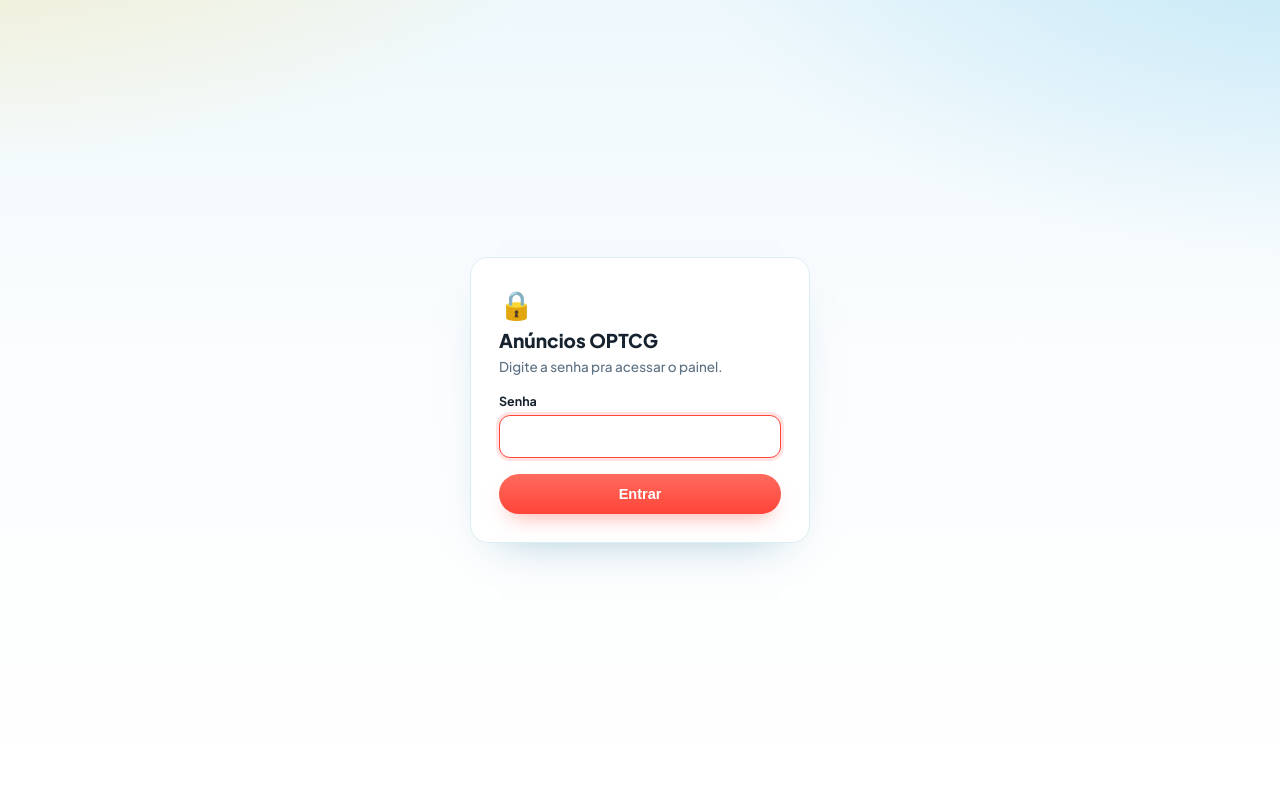
After one commit to baumgarteng/anuncios-optcg, a Flask app: page /login in a window 1280 px wide. The commit adds this page. Run offline with Flask 3, Linux system fonts and the light colour scheme; some libraries are stand-ins or nearby versions.

Commit message:
Adiciona senha simples pro painel de anúncios + CTA de WhatsApp no binder
Todo o painel (/ e todas as rotas /api/*) agora exige uma senha simples
(APP_LOGIN_SENHA, padrão "optcg") antes de deixar entrar — só pra afastar
visita curiosa mexendo nos anúncios quando o link do binder circula por
aí, não é segurança de verdade. Sessão dura 400 dias num cookie assinado
(APP_SECRET_KEY via env var, senão cada deploy derrubaria todo mundo
logado), então não pede senha de novo no mesmo navegador. Link "Sair"
discreto no cabeçalho.

Os binders públicos (/binder/<token>) e o /healthz ficam de fora do
gate — continuam abertos, sem senha nenhuma.

De brinde: botão de WhatsApp no rodapé do binder público, convidando quem
vê o catálogo a chamar pra saber mais sobre o sistema de anúncios.

Co-Authored-By: Claude Sonnet 5 <noreply@anthropic.com>
Claude-Session: https://claude.ai/code/session_01LCWn1BiojdxE14GfkXwMtC

```diff
--- a/app.py
+++ b/app.py
@@ -6,7 +6,7 @@ import urllib.parse
 import urllib.error
 import numpy as np
 import cv2
-from flask import Flask, request, jsonify, render_template
+from flask import Flask, request, jsonify, render_template, redirect, url_for, session
 
 DATABASE_URL = os.environ.get("DATABASE_URL", "")
 ANTHROPIC_KEY = os.environ.get("ANTHROPIC_API_KEY", "")
@@ -16,6 +16,10 @@ SUPERFRETE_TOKEN = os.environ.get("SUPERFRETE_TOKEN", "")
 SUPERFRETE_BASE = os.environ.get("SUPERFRETE_BASE", "https://api.superfrete.com")
 JORNADAGAMES_API_KEY = os.environ.get("JORNADAGAMES_API_KEY", "")
 JORNADAGAMES_BASE = os.environ.get("JORNADAGAMES_BASE", "https://api.jornadagames.com")
+# senha simples só pra afastar curioso — protege o painel de anúncios (não os
+# binders públicos, que continuam abertos pra quem recebe o link). Guardada
+# como env var pra poder trocar sem mexer no código; "optcg" é só o padrão.
+APP_LOGIN_SENHA = os.environ.get("APP_LOGIN_SENHA", "optcg")
 
 # endereço fixo de origem (remetente) — sempre o mesmo, informado pelo usuário
 ORIGEM_ENDERECO = {
@@ -94,6 +98,11 @@ def _superfrete_get(path):
 
 
 app = Flask(__name__)
+# chave fixa via env var pra cookie de login sobreviver a deploy/restart —
+# sem isso, cada novo processo teria uma chave aleatória diferente e
+# derrubaria o login de todo mundo a cada deploy.
+app.secret_key = os.environ.get("APP_SECRET_KEY") or secrets.token_hex(32)
+app.permanent_session_lifetime = datetime.timedelta(days=400)
 
 
 # ---------------------------------------------------------------- banco
@@ -438,6 +447,51 @@ def parse_json(txt):
     except json.JSONDecodeError as e:
         raise ValueError(f"JSON inválido na resposta: {e}")
     return obj
+
+
+# ---------------------------------------------------------------- login
+# gate simples por senha pro painel de anúncios — não é segurança de
+# verdade, é só pra afastar visita curiosa mexendo nos anúncios. Os
+# binders públicos (/binder/<token>) e o healthcheck ficam de fora: são
+# pra quem não tem (e não precisa ter) a senha.
+_ROTAS_SEM_LOGIN = ("/login", "/healthz")
+
+
+@app.before_request
+def _exigir_login():
+    caminho = request.path
+    if caminho.startswith("/binder/") or caminho in _ROTAS_SEM_LOGIN:
+        return
+    if session.get("autenticado"):
+        return
+    if caminho.startswith("/api/"):
+        return jsonify(erro="faça login pra usar o sistema de anúncios"), 401
+    return redirect(url_for("login", next=caminho))
+
+
+@app.get("/login")
+def login():
+    return render_template("login.html", next=request.args.get("next", ""))
+
+
+@app.post("/login")
+def login_post():
+    senha = (request.form.get("senha") or "").strip()
+    destino = request.form.get("next") or "/"
+    if not destino.startswith("/"):
+        destino = "/"
+    if senha and senha == APP_LOGIN_SENHA:
+        session.clear()
+        session["autenticado"] = True
+        session.permanent = True
+        return redirect(destino)
+    return render_template("login.html", erro=True, next=destino)
+
+
+@app.get("/logout")
+def logout():
+    session.clear()
+    return redirect(url_for("login"))
 
 
 # ---------------------------------------------------------------- rotas
--- a/templates/index.html
+++ b/templates/index.html
@@ -364,6 +364,7 @@ textarea{resize:vertical;min-height:62px;font-variant-numeric:normal}
     <span class="sub">One Piece TCG — gerador para grupos de WhatsApp</span>
   </div>
   <span class="health" id="health-wrap"><span class="dot"></span><span class="mono" id="health"></span></span>
+  <a href="/logout" class="hint" style="margin-left:8px;text-decoration:none">Sair</a>
 </div>
 
 <div class="tabs" role="tablist">
--- /dev/null
+++ b/templates/login.html
@@ -0,0 +1,59 @@
+<!doctype html>
+<html lang="pt-BR">
+<meta charset="utf-8">
+<meta name="viewport" content="width=device-width, initial-scale=1">
+<title>Entrar — Anúncios OPTCG</title>
+<style>
+@import url('https://fonts.googleapis.com/css2?family=Plus+Jakarta+Sans:wght@500;600;700;800&display=swap');
+:root{
+  --background:#eef8fc;--foreground:#16232f;--muted-foreground:#5c7183;--card:#ffffff;
+  --border:#dbeef5;--input:#ffffff;--primary:#ff4438;--primary-lit:#ff6b5e;
+  --destructive:#e6392c;--destructive-bg:#ffefec;
+}
+*{box-sizing:border-box}
+html,body{margin:0;padding:0}
+body{
+  background:
+    radial-gradient(1100px 480px at -5% -15%, rgba(255,201,60,.28), transparent 60%),
+    radial-gradient(1200px 620px at 105% -10%, rgba(30,167,224,.22), transparent 55%),
+    linear-gradient(180deg,var(--background) 0%,#fbfdfe 45%,#ffffff 100%);
+  color:var(--foreground);font-family:'Plus Jakarta Sans',system-ui,sans-serif;
+  min-height:100vh;display:flex;align-items:center;justify-content:center;padding:24px;
+}
+.card{
+  background:var(--card);border:1px solid var(--border);border-radius:18px;padding:28px;
+  max-width:340px;width:100%;box-shadow:0 20px 45px -30px rgba(20,110,150,.5);
+}
+.mark{font-size:28px;margin-bottom:6px}
+h1{font-size:19px;margin:0 0 6px;font-weight:800}
+p.sub{color:var(--muted-foreground);font-size:13.5px;margin:0 0 18px}
+label{display:block;font-size:12.5px;font-weight:700;margin-bottom:6px}
+input{
+  width:100%;background:var(--input);border:1.5px solid var(--border);border-radius:11px;
+  color:var(--foreground);padding:11px 13px;font-family:inherit;font-size:15px;
+}
+input:focus{outline:none;border-color:var(--primary);box-shadow:0 0 0 3px rgba(255,68,56,.14)}
+button{
+  width:100%;margin-top:16px;background:linear-gradient(180deg,var(--primary-lit),var(--primary));
+  color:#fff;border:0;border-radius:999px;padding:12px 20px;font-weight:700;font-size:14.5px;
+  cursor:pointer;box-shadow:0 10px 22px -10px rgba(255,68,56,.55);
+}
+button:hover{filter:brightness(1.05)}
+.erro{
+  background:var(--destructive-bg);color:var(--destructive);border-radius:10px;
+  padding:9px 12px;font-size:13px;font-weight:600;margin-bottom:14px;
+}
+</style>
+<div class="card">
+  <div class="mark">🔒</div>
+  <h1>Anúncios OPTCG</h1>
+  <p class="sub">Digite a senha pra acessar o painel.</p>
+  {% if erro %}<div class="erro">Senha incorreta — tente de novo.</div>{% endif %}
+  <form method="post" action="/login">
+    <label for="senha">Senha</label>
+    <input type="password" id="senha" name="senha" autofocus required>
+    <input type="hidden" name="next" value="{{ next or '' }}">
+    <button type="submit">Entrar</button>
+  </form>
+</div>
+</html>
```
Also changed, not shown: BACKLOG.md (+8 -1 lines), templates/binder_publico.html (+14 -0 lines).
